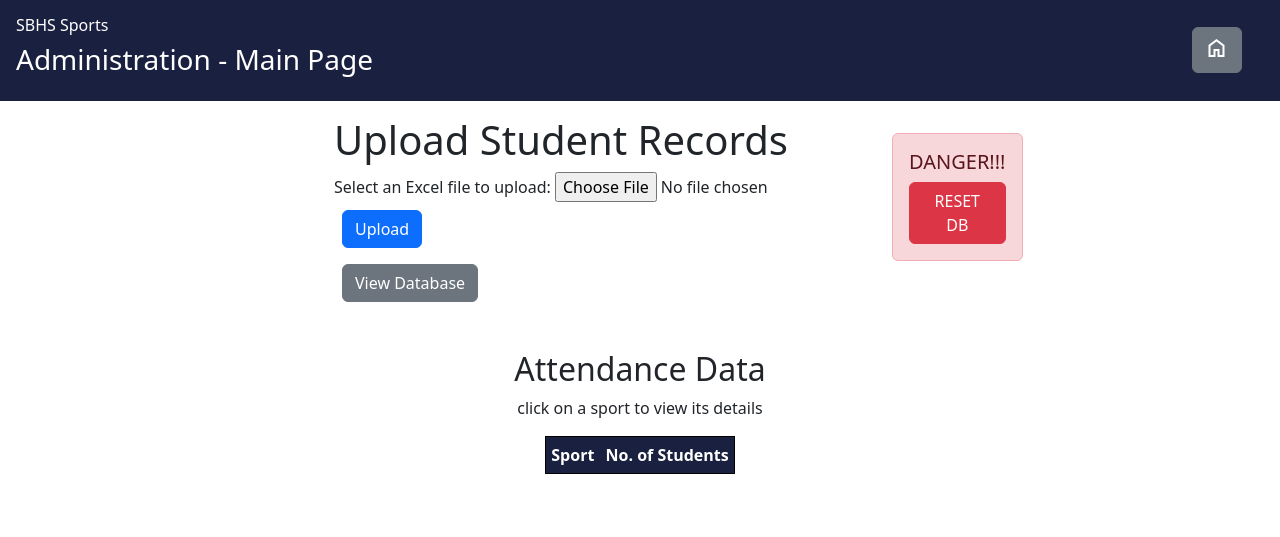
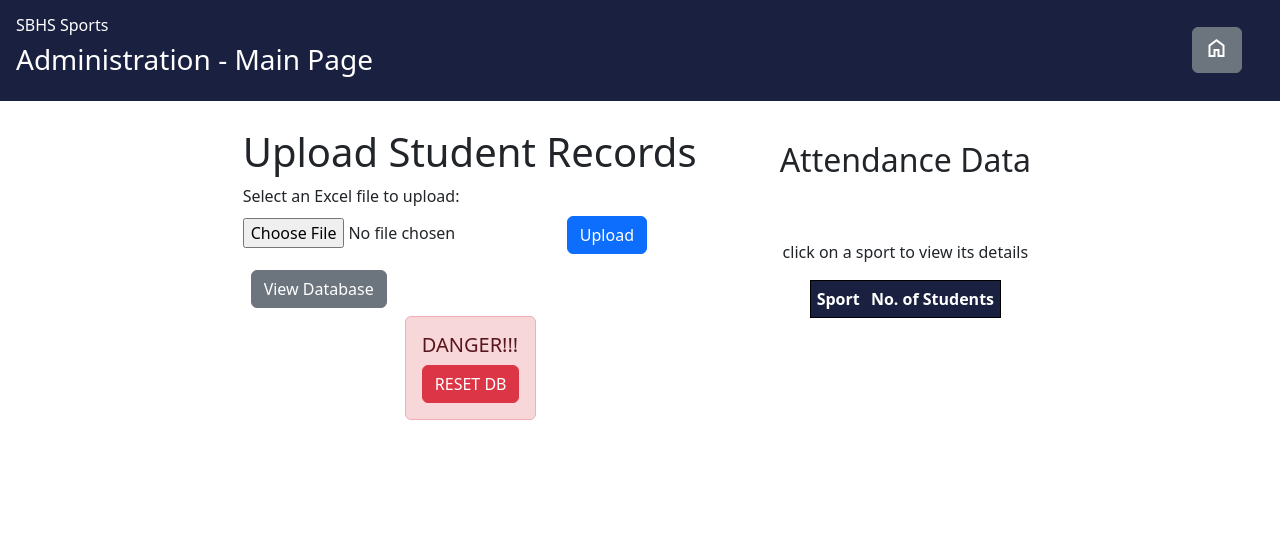
Before and after one commit to unseeyou/SportsWebistePOC, a Flask app: page / in a window 1280 px wide. Shown: the top 537 px of the page. Run offline with Flask 3, Linux system fonts and the light colour scheme; data that the repository does not hold is empty; some libraries are stand-ins or nearby versions.

Commit message:
feat: compact home page design

```diff
--- a/static/css/new.css
+++ b/static/css/new.css
@@ -32,18 +32,27 @@
     .btn {
         margin: 1vh;
     }
+    h1 {
+        margin-top: 2vh;
+    }
 }
 
 .db-reset {
-    flex: 0.3;
+    flex: 4;
     .alert {
-        margin-top: 4vh;
         margin-left: 3vw;
     }
 }
 
+.sideways-frame {
+    display: flex;
+    flex-direction: row;
+}
+
 .db-stuff {
     display: flex;
+    flex-direction: column;
+    flex: 0.9;
 }
 
 .db-reset button {
@@ -51,6 +60,7 @@
 }
 
 .summary-table {
+    padding-left: 3vb;
     display: flex;
     flex-direction: column;
     align-items: center;
--- a/templates/home.html
+++ b/templates/home.html
@@ -13,6 +13,7 @@ home
     </div>
 
     <div class="description">
+        <div class="sideways-frame">
             <div class="db-stuff">
             <div class="upload">
             <h1>Upload Student Records</h1>
@@ -60,4 +61,5 @@ home
             <br>
         </div>
             </div>
+</div>
 {% endblock %}
```
Lines whose indentation alone changed are shown as unchanged.
